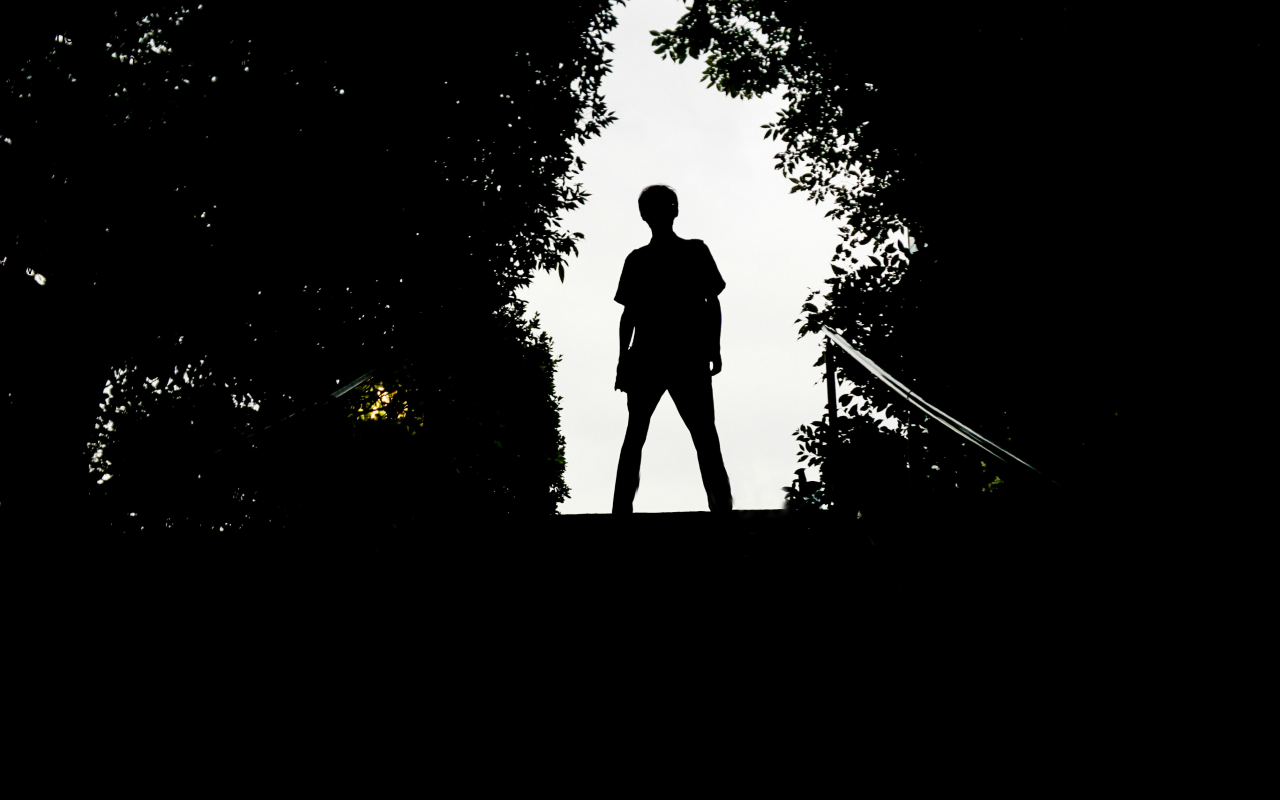
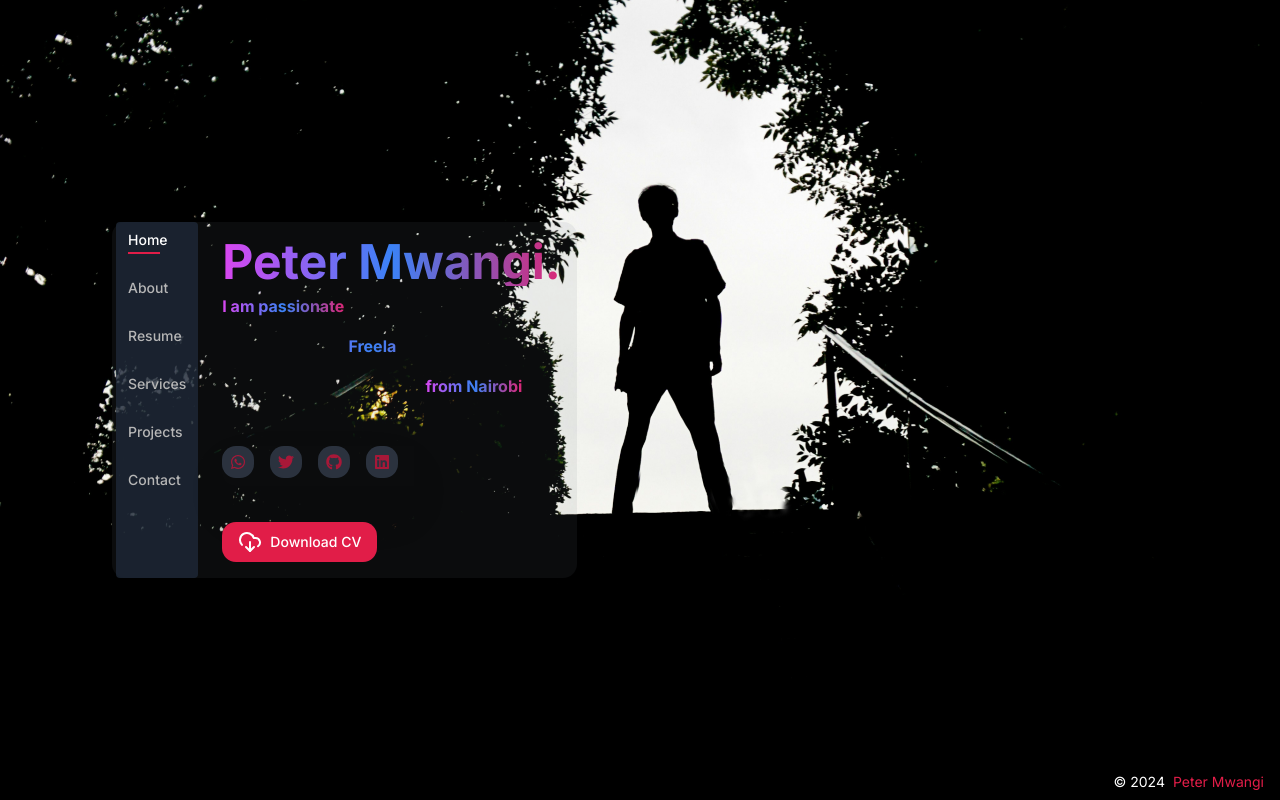
Before and after one commit to Peterkaranjamwangi/portfolio, a Next.js app: page / in a window 1280 px wide. Built offline with nearby package versions, Linux system fonts and the light colour scheme.

Commit message:
tailwind error correcrions

```diff
--- a/tailwind.config.ts
+++ b/tailwind.config.ts
@@ -1,19 +1,12 @@
 import type { Config } from "tailwindcss";
 
-module.exports = {
-  theme: {
-    extend: {},
-  },
-  plugins: [],
-};
-const config = {
+const config: Config = {
   darkMode: ["class"],
   content: [
-    "./app/**/*.{js,ts,jsx,tsx}",
     "./pages/**/*.{js,ts,jsx,tsx}",
     "./components/**/*.{js,ts,jsx,tsx}",
+    "./app/**/*.{js,ts,jsx,tsx}",
   ],
-  prefix: "",
   theme: {
     container: {
       center: true,
@@ -80,6 +73,6 @@ const config = {
     },
   },
   plugins: [require("tailwindcss-animate")],
-} satisfies Config;
+};
 
 export default config;
```
Also changed, not shown: app/_document.ts (added).
